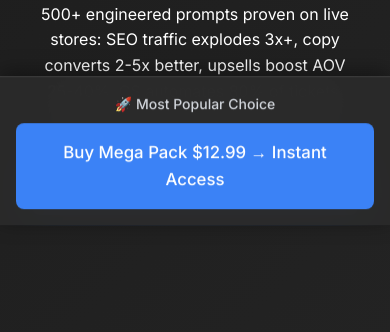
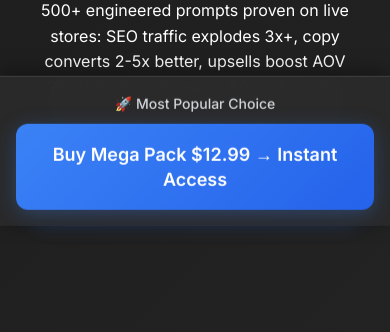
Before and after one commit to glyphjohnson/glyph-prompt-mastery, a plain HTML site: page index.html in a window 390 px wide. Shown: the part 768-1100 px from the top of the page. Drawn offline with Linux system fonts and the light colour scheme.

```diff
--- a/index.html
+++ b/index.html
@@ -78,21 +78,34 @@
             padding: 2rem 1.25rem;
         }
         .btn {
-            display: inline-block;
-            padding: 0.875rem 1.75rem;
-            background: var(--accent-blue);
+            display: inline-flex;
+            align-items: center;
+            justify-content: center;
+            padding: 1.125rem 2.25rem;
+            background: linear-gradient(135deg, var(--accent-blue), var(--accent-blue-dark));
             color: var(--text-primary);
             text-decoration: none;
-            font-weight: 500;
-            border-radius: 0.5rem;
-            transition: background-color 0.2s ease;
+            font-weight: 600;
+            border-radius: 0.75rem;
+            transition: all 0.3s cubic-bezier(0.4, 0, 0.7, 1);
             border: none;
             cursor: pointer;
-            font-size: 1rem;
+            font-size: 1.125rem;
+            line-height: 1.4;
+            min-height: 3.125rem;
+            box-shadow: 0 4px 20px rgba(59,130,246,0.3);
             margin-top: 1rem;
+            position: relative;
+            overflow: hidden;
         }
         .btn:hover {
-            background: var(--accent-blue-dark);
+            background: linear-gradient(135deg, var(--accent-blue-dark), #1d4ed8);
+            transform: translateY(-2px);
+            box-shadow: 0 12px 35px rgba(59,130,246,0.4);
+        }
+        .btn:active {
+            transform: translateY(0);
+            box-shadow: 0 8px 25px rgba(59,130,246,0.35);
         }
         .card {
             background: var(--bg-secondary);
@@ -208,7 +221,6 @@
         }
         form input[type="submit"] {
             width: 100%;
-            padding: 0.875rem;
             font-size: 1rem;
             border: none;
         }
@@ -241,8 +253,6 @@
             display: block;
             max-width: 320px;
             margin: 0 auto;
-            font-size: 1.05rem;
-            padding: 1rem 1.5rem;
         }
 
         @keyframes fadeInUp {
```
